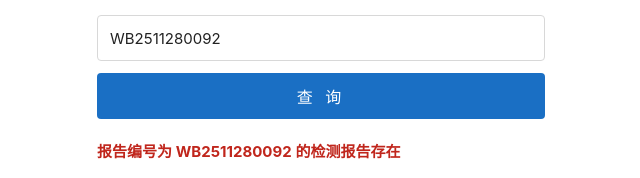
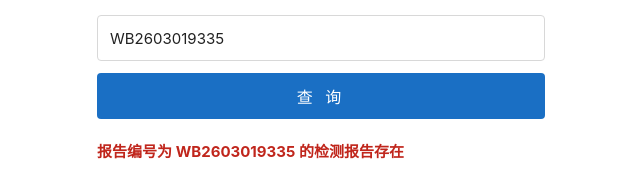
Before and after one commit to yi111111321/report-verify, a plain HTML site: page docs/v/WB2603019335/index.html in a window 1280 px wide. Shown: the part 230-408 px from the top of the page, 319-959 px from the left. Drawn offline with Linux system fonts and the light colour scheme.

Commit message:
恢复报告编号 WB2603019335，保留签发日期 2025-11-28

```diff
--- a/docs/v/WB2511280092/index.html
+++ b/docs/v/WB2603019335/index.html
@@ -58,7 +58,7 @@ dd{margin:0;text-align:right;font-size:13.5px;font-weight:500}
 </div>
 <div class="banner"><span>检测报告在线查验</span></div>
 <form id="q">
-  <input id="no" name="no" value="WB2511280092" placeholder="请输入报告编号" autocomplete="off" autocapitalize="characters">
+  <input id="no" name="no" value="WB2603019335" placeholder="请输入报告编号" autocomplete="off" autocapitalize="characters">
   <button type="submit">查 询</button>
 </form>
 <script>
@@ -67,7 +67,7 @@ document.getElementById('q').addEventListener('submit', function (e) {
   var v = document.getElementById('no').value.trim().toUpperCase();
   if (v) location.href = '../../v/' + encodeURIComponent(v) + '/';
 });
-</script><div class='result'>报告编号为 <b>WB2511280092</b> 的检测报告存在</div><div class='card'><h2>报告信息</h2><div class='row'><dt>样品名称</dt><dd>可回收灭火巡飞器</dd></div><div class='row'><dt>型号规格</dt><dd>可回收灭火巡飞器 2.0</dd></div><div class='row'><dt>委托单位</dt><dd>成都航空职业技术大学</dd></div><div class='row'><dt>检验类别</dt><dd>委托检验</dd></div><div class='row'><dt>签发日期</dt><dd>2025-11-28</dd></div><div class='row'><dt>检测结论</dt><dd>经检测，样品所检项目均符合各项标准要求，为合格品。</dd></div></div>
+</script><div class='result'>报告编号为 <b>WB2603019335</b> 的检测报告存在</div><div class='card'><h2>报告信息</h2><div class='row'><dt>样品名称</dt><dd>可回收灭火巡飞器</dd></div><div class='row'><dt>型号规格</dt><dd>可回收灭火巡飞器 2.0</dd></div><div class='row'><dt>委托单位</dt><dd>成都航空职业技术大学</dd></div><div class='row'><dt>检验类别</dt><dd>委托检验</dd></div><div class='row'><dt>签发日期</dt><dd>2025-11-28</dd></div><div class='row'><dt>检测结论</dt><dd>经检测，样品所检项目均符合各项标准要求，为合格品。</dd></div></div>
 <div class="foot">
   <div>上海市质检院 · 报告查验</div>
   <div class="fine">本页仅用于核对报告编号是否由本机构出具</div>
--- a/reports.json
+++ b/reports.json
@@ -10,7 +10,7 @@
     "issued": "2026-03-13",
     "conclusion": "经检测，样品所检项目均符合各项标准要求，为合格品。"
   },
-  "WB2511280092": {
+  "WB2603019335": {
     "sample_name": "可回收灭火巡飞器",
     "model": "可回收灭火巡飞器 2.0",
     "client": "成都航空职业技术大学",
```
Also changed, not shown: qr/WB2511280092.png (deleted), qr/WB2603019335.png (added).
